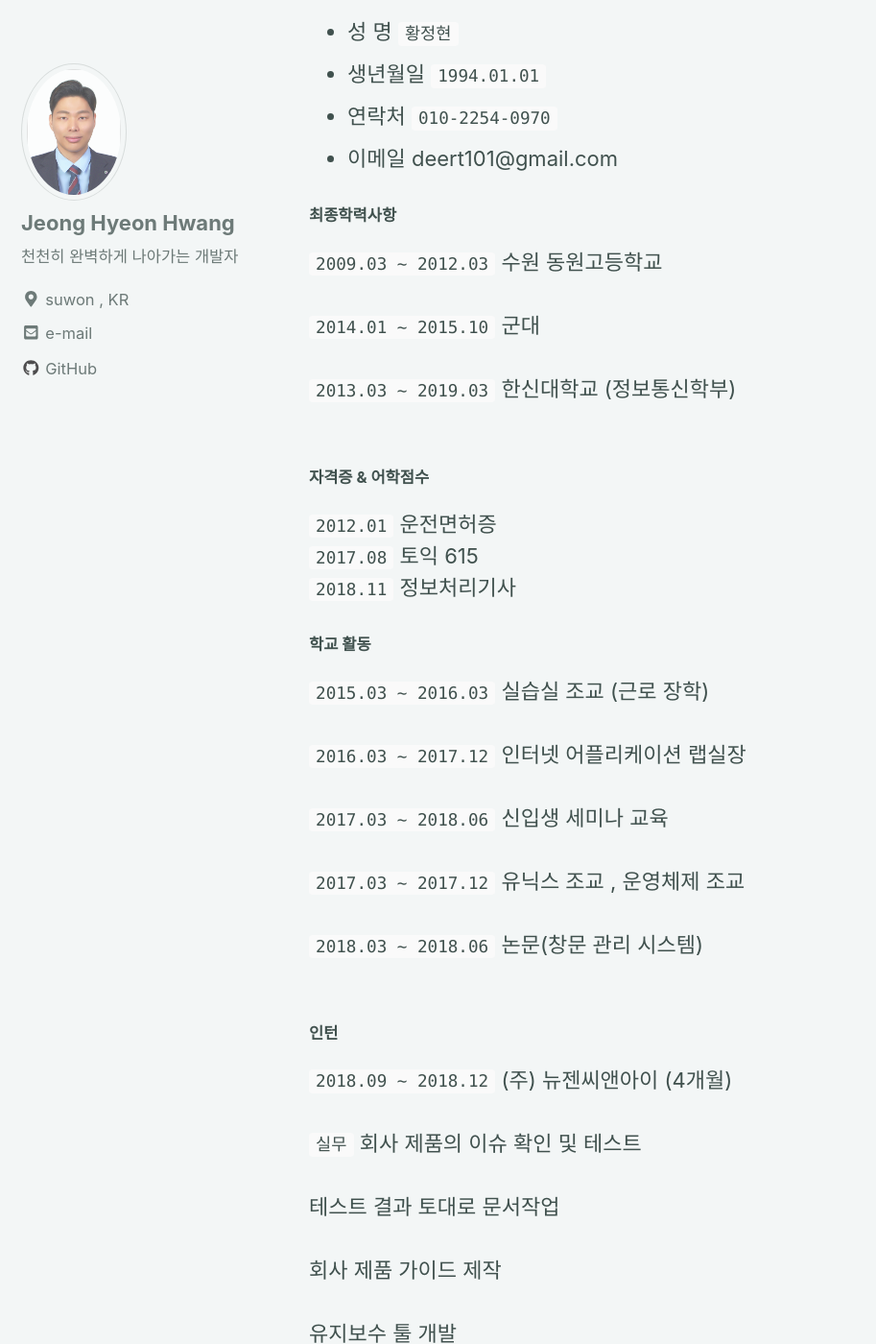
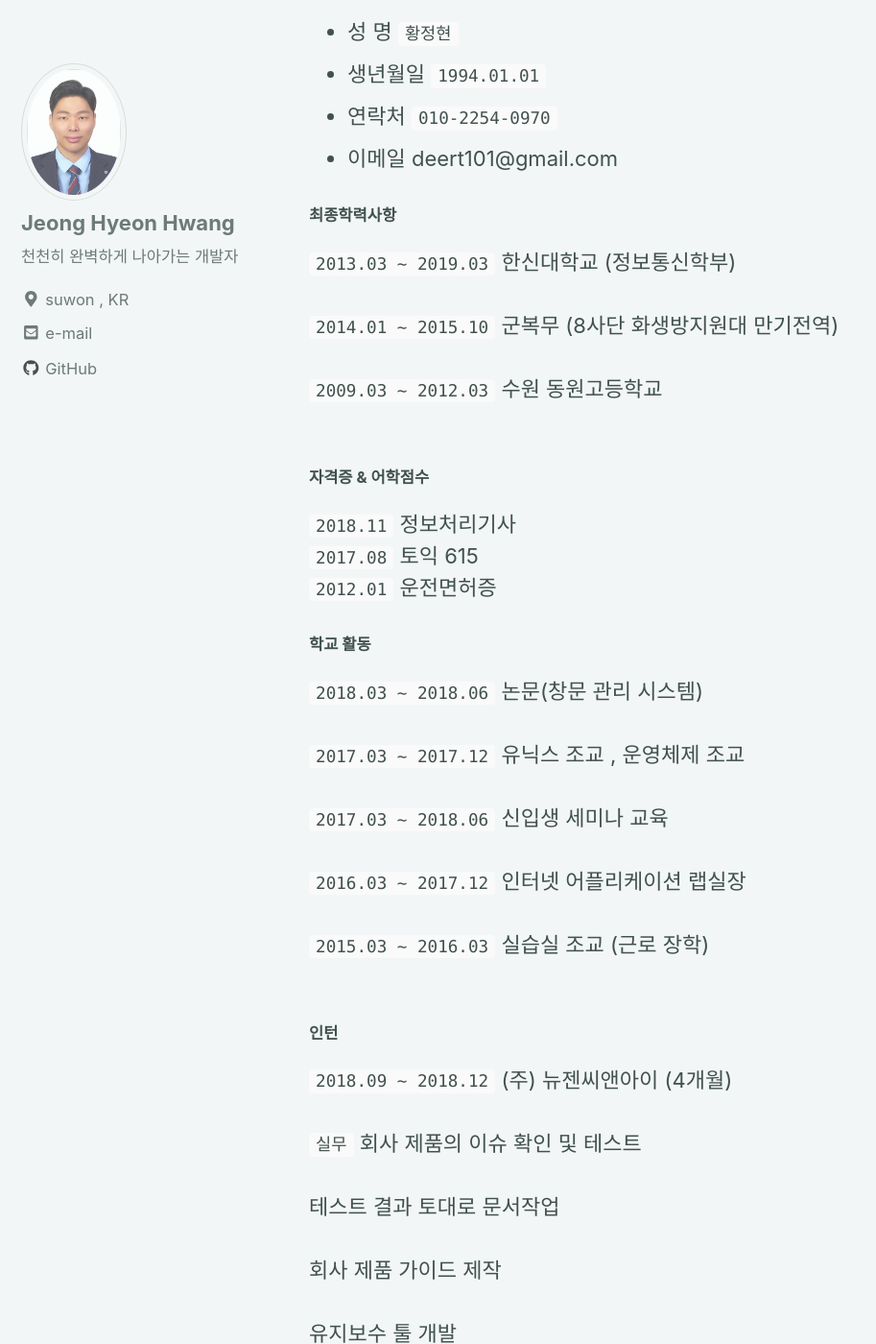
Before and after one commit to JHHWANG01/JHHWANG01.github.io, a Jekyll site: the page built from _pages/portfolio-archive.md, in a window 1280 px wide and 1400 px high, scrolled down 289 px. Shown: the whole window at 96% size, without its empty margins (0-913 px from the left). Built offline with Jekyll 4.4.1, drawn with Linux system fonts in a browser that asks for light colours; cached includes are drawn as plain includes; nearby versions of some CDN libraries; some of the changed text lies outside the part shown.

Commit message:
경력 수정

```diff
--- a/_pages/portfolio-archive.md
+++ b/_pages/portfolio-archive.md
@@ -22,23 +22,27 @@ toe: true
 
 #### 최종학력사항
 
+`2013.03 ~ 2019.03`  한신대학교 (정보통신학부) <br><br>
+`2014.01 ~ 2015.10` 군복무 (8사단 화생방지원대 만기전역) <br><br>
 `2009.03 ~ 2012.03`  수원 동원고등학교 <br><br>
-`2014.01 ~ 2015.10` 군대 <br><br>
-`2013.03 ~ 2019.03`  한신대학교 (정보통신학부) <br><br>
+
 
 #### 자격증 & 어학점수
 
+`2018.11` 정보처리기사 <br>
+`2017.08` 토익 615 <br>
 `2012.01` 운전면허증 <br>
-`2017.08` 토익 615 <br>
-`2018.11` 정보처리기사 <br>
+
+
 
 #### 학교 활동
 
+`2018.03 ~ 2018.06` 논문(창문 관리 시스템) <br><br>
+`2017.03 ~ 2017.12` 유닉스 조교 , 운영체제 조교 <br><br>
+`2017.03 ~ 2018.06` 신입생 세미나 교육 <br><br>
+`2016.03 ~ 2017.12` 인터넷 어플리케이션 랩실장 <br><br>
 `2015.03 ~ 2016.03` 실습실 조교 (근로 장학) <br><br>
-`2016.03 ~ 2017.12` 인터넷 어플리케이션 랩실장 <br><br>
-`2017.03 ~ 2018.06` 신입생 세미나 교육 <br><br>
-`2017.03 ~ 2017.12` 유닉스 조교 , 운영체제 조교 <br><br>
-`2018.03 ~ 2018.06` 논문(창문 관리 시스템) <br><br>
+
 
 #### 인턴
 `2018.09 ~ 2018.12` (주) 뉴젠씨앤아이 (4개월)<br> <br>
@@ -49,8 +53,9 @@ toe: true
 
 #### 프로젝트 수행사항
 
+`2018.03 ~ 2018.06` 유지보수 툴 개발, 자바 스윙을 사용하여 유지보수에 필요한 정보 파싱. <br>
 `2018.03 ~ 2018.06` 아두이노와 앱 인벤터를 이용한 환경수치확인, 아두이노와 앱 인벤터 활용 <br><br>
-`2018.03 ~ 2018.06` 유지보수 툴 개발, 자바 스윙을 사용하여 유지보수에 필요한 정보 파싱. <br>
+
 
 ## <Center> Project Report</Center>
 
```
